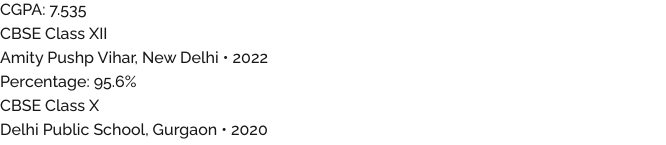
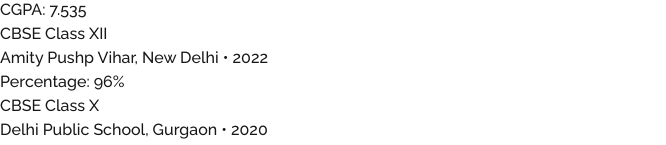
Before and after one commit to DesireDivTeam/Ananyaresume, a Next.js app: page /resume in a window 1280 px wide. Shown: the part 655-800 px from the top of the page, without its empty margins (0-666 px from the left). Built offline with nearby package versions, Linux system fonts and the light colour scheme.

Commit message:
feat: update percentage value in Education component

```diff
--- a/src/app/_components/Education.jsx
+++ b/src/app/_components/Education.jsx
@@ -17,7 +17,7 @@
         <div>
           <h3 className="text-xl text-white font-medium">CBSE Class XII</h3>
           <p className="text-gray-400 text-base mt-1">Amity Pushp Vihar, New Delhi • 2022</p>
-          <p className="text-purple-400 text-base mt-1">Percentage: 95.6%</p>
+          <p className="text-purple-400 text-base mt-1">Percentage: 96%</p>
         </div>
       </div>
 
```
